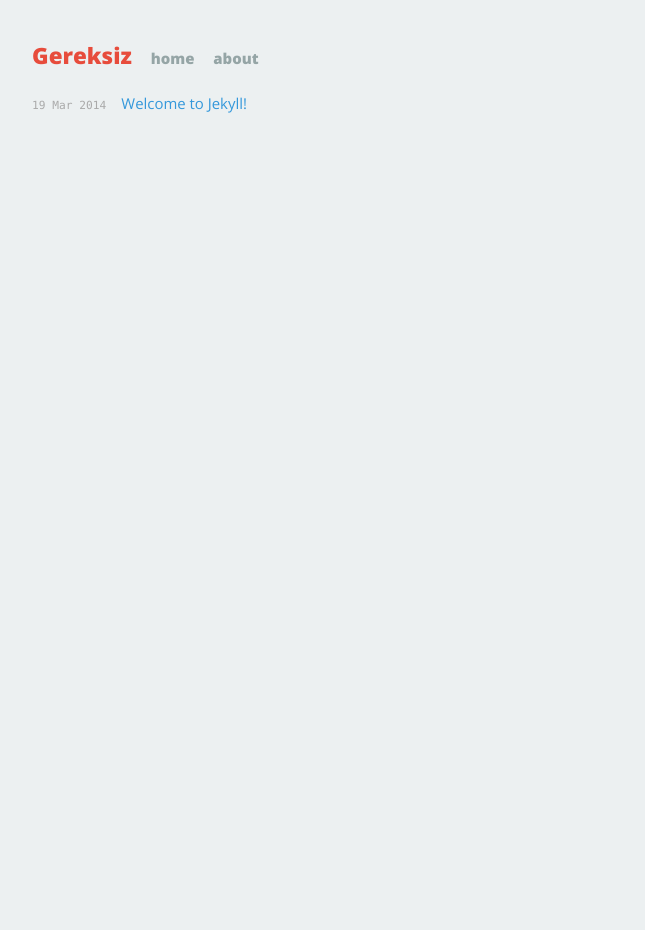
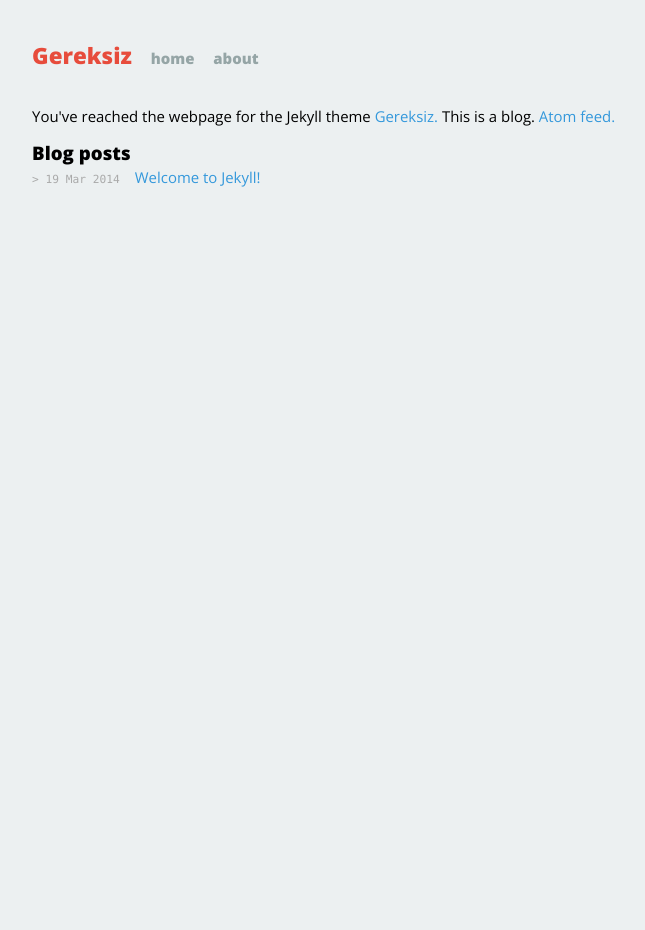
Before and after one commit to bozbalci/gereksiz, a Jekyll site: the page built from index.html, in a window 1280 px wide. Shown: the whole page, without its empty margins (294-939 px from the left). Built offline with Jekyll 4.4.1, drawn with Linux system fonts in a browser that asks for light colours; Markdown is read by kramdown in place of the engine named in the settings.

Commit message:
make the index page more humanist

```diff
--- a/index.html
+++ b/index.html
@@ -1,12 +1,15 @@
 ---
 layout: default
-title: Bugs of Berk
+title: Gereksiz
 ---
 
 <div id="home">
-  <ul class="posts">
-    {% for post in site.posts %}
-      <li><span>{{ post.date | date_to_string }}</span> <a href="{{ post.url }}">{{ post.title }}</a></li>
-    {% endfor %}
-  </ul>
+   <p class="intro">You've reached the webpage for the Jekyll theme <a href="https://github.com/berkoz/gereksiz">Gereksiz.</a> This is a blog. <a href="/atom.xml">Atom feed.</a></p>
+
+   <h2>Blog posts</h2>
+   <ul class="posts">
+      {% for post in site.posts %}
+      <li><span>&gt; {{ post.date | date_to_string }}</span> <a href="{{ post.url }}">{{ post.title }}</a></li>
+      {% endfor %}
+   </ul>
 </div>
```
